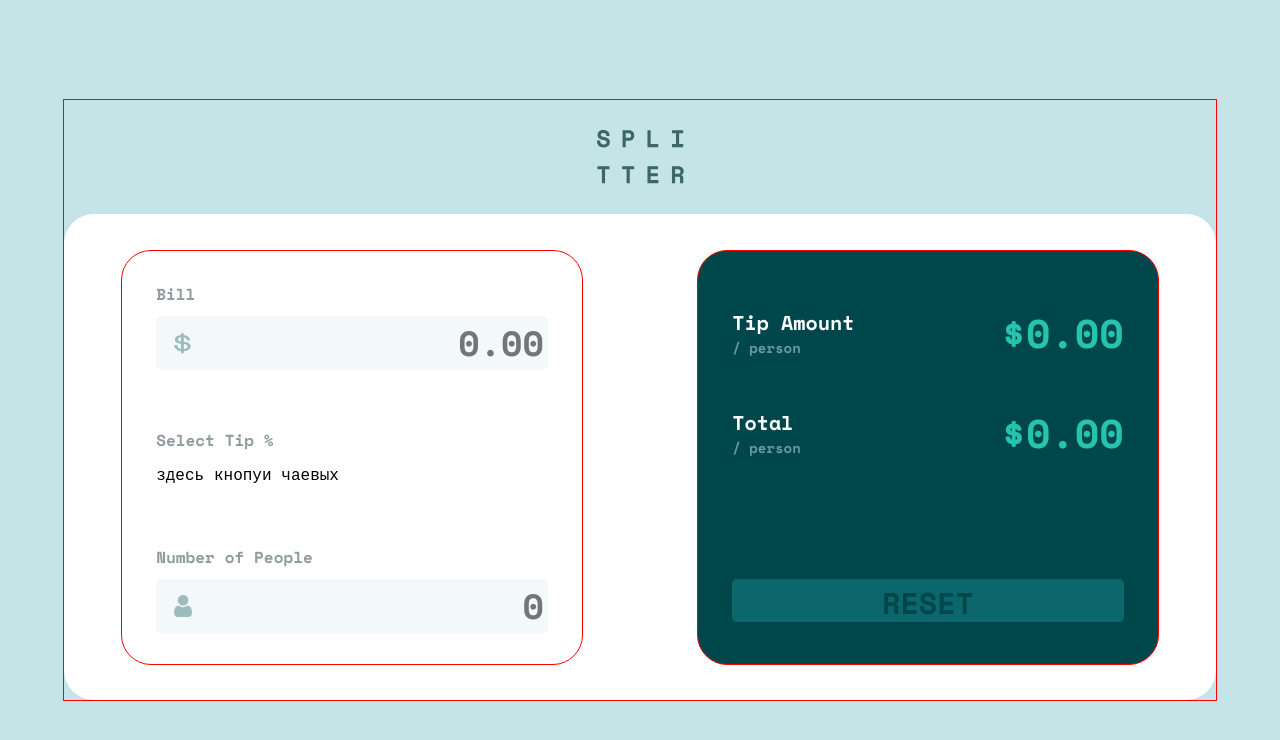
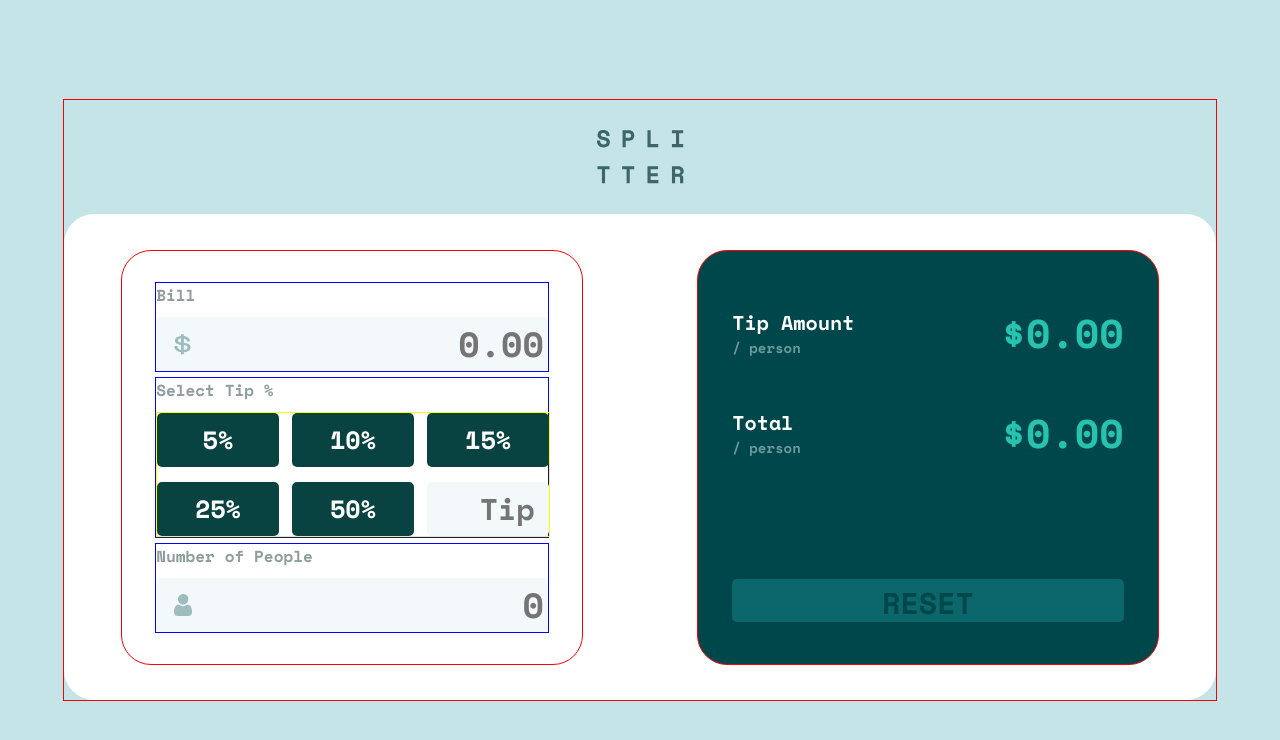
Before and after one commit to nosdvp/Tip-calculator-app, a React (Create React App) app: page / in a window 1280 px wide. Shown: the top 740 px of the page. Built offline with nearby package versions, Linux system fonts and the light colour scheme; the HTML template or start-up script is replaced by a standard one.

Commit message:
Закончил с кнопками и в целом с верской, готово к реализации полной логики

```diff
--- a/src/component/IncomeData/IncomeData.css
+++ b/src/component/IncomeData/IncomeData.css
@@ -14,7 +14,7 @@
     display: flex;
     flex-direction: column;
     gap: 10px;
-    /*border: 1px solid blue*/
+    border: 1px solid blue
 }
 
 .IncomeData-bill-title,
@@ -117,3 +117,87 @@ input::-webkit-inner-spin-button {
     -webkit-appearance: none;
     margin: 0;
 }
+
+.IncomeData-tip-text-blockTip{
+    width: 100%;
+    display: flex;
+    flex-direction: column;
+    align-items: center;
+    justify-content: space-between;
+    border: 1px solid yellow
+}
+
+.IncomeData-tip-text-blockTip-tips{
+    display: flex;
+    align-items: center;
+    justify-content: space-between;
+    width: 100%;
+}
+
+.IncomeData-tip-text-blockTip-tips-buttons{
+    width: 30%;
+    height: 50px;
+    background-color: #084342;
+    border-radius: 5px;
+    color: white;
+    font-size: 25px;
+    font-weight: bold;
+    display: flex;
+    align-items: center;
+    justify-content: center;
+    margin-bottom: 15px;
+    cursor: pointer;
+    border: 2px solid #084342
+}
+
+.IncomeData-tip-text-blockTip-tips-buttonsSecondLine{
+    width: 30%;
+    height: 50px;
+    background-color: #084342;
+    border-radius: 5px;
+    color: white;
+    font-size: 25px;
+    font-weight: bold;
+    display: flex;
+    align-items: center;
+    justify-content: center;
+    cursor: pointer;
+    border: 2px solid #084342
+}
+
+.IncomeData-tip-text-blockTip-tips-buttons:hover,
+.IncomeData-tip-text-blockTip-tips-buttonsSecondLine:hover{
+    background-color: #9ee8df;
+    color: #084342;
+    cursor: pointer;
+    border: 2px solid #9ee8df;
+}
+
+.IncomeData-tip-text-blockTip-tips-inputTip{
+    width: 30%;
+    height: 50px;
+    background-color: #f3f8fb;
+    border-radius: 5px;
+    display: flex;
+    align-items: center;
+    justify-content: center;
+    border: 2px solid #f3f8fb
+}
+
+.IncomeData-tip-text-blockTip-tips-inputTip-input{
+    width: 100%;
+    height: 43px;
+    text-align: end;
+    font-size: 30px;
+    font-weight: bold;
+    border-radius: 5px;
+    background-color: transparent;
+    border: none;
+    outline: none;
+    color: #084342;
+    margin: 0 10px 0 0;
+}
+
+.IncomeData-tip-text-blockTip-tips-inputTip:focus-within{
+    border: 2px solid #5faaa1;
+}
--- a/src/component/IncomeData/IncomeData.js
+++ b/src/component/IncomeData/IncomeData.js
@@ -9,6 +9,8 @@ const IncomeData = () => {
   const [messErrorPeople, setMessErrorPeople] = useState(false);
   const [bill, setBill] = useState('');
   const [people, setPeople] = useState('');
+  const [tip, setTip] = useState(0)
+
 
   const checkValidAmount = (e) => {
     const value = e.target.value
@@ -37,7 +39,7 @@ const IncomeData = () => {
       <div className='IncomeData-bill'>
         <div className='IncomeData-bill-blockMess'>
           <div className='IncomeData-bill-title'>Bill</div>
-          <div className='IncomeData-bill-text-errMess'>{messErrorBill ? `Can't be zero` : '' }</div>
+          <div className='IncomeData-bill-text-errMess'>{messErrorBill ? `Enter amount bill` : '' }</div>
         </div>
         <div className={messErrorBill ? 'IncomeData-bill-blockInputData-error' : 'IncomeData-bill-blockInputData'}>
           <div className='IncomeData-bill-blockInputData-blockImg'>
@@ -56,8 +58,22 @@ const IncomeData = () => {
       </div>
       <div className='IncomeData-tip'>
         <div className='IncomeData-tip-text'>Select Tip %</div>
-        <div className=''>
-          <div>здесь кнопуи чаевых</div>
+        <div className='IncomeData-tip-text-blockTip'>
+          <div className='IncomeData-tip-text-blockTip-tips'>
+            <div className='IncomeData-tip-text-blockTip-tips-buttons'>5%</div>
+            <div className='IncomeData-tip-text-blockTip-tips-buttons'>10%</div>
+            <div className='IncomeData-tip-text-blockTip-tips-buttons'>15%</div>
+          </div>
+          <div className='IncomeData-tip-text-blockTip-tips'>
+            <div className='IncomeData-tip-text-blockTip-tips-buttonsSecondLine'>25%</div>
+            <div className='IncomeData-tip-text-blockTip-tips-buttonsSecondLine'>50%</div>
+            <div className='IncomeData-tip-text-blockTip-tips-inputTip'>
+              <input
+                className='IncomeData-tip-text-blockTip-tips-inputTip-input'
+                placeholder='Tip'
+              ></input>
+            </div>
+          </div>
         </div>
       </div>
       <div className='IncomeData-numOfPeople'>
```
